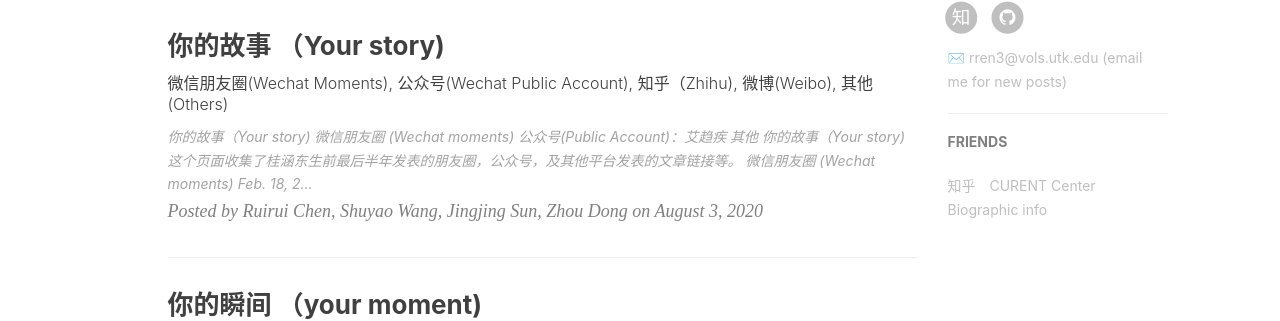
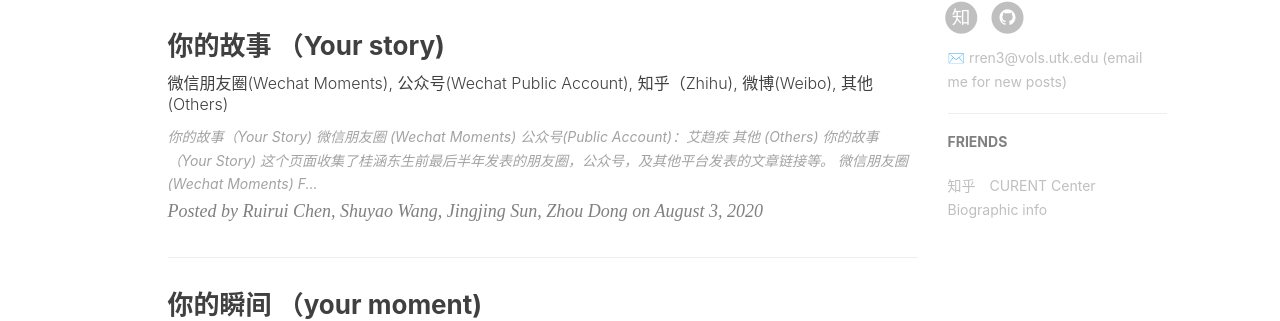
Before and after one commit to HandongGui/HandongGui.github.io, a Jekyll site: the page built from index.html, in a window 1280 px wide. Shown: the part 831-1152 px from the top of the page. Built offline with Jekyll 4.4.1, drawn with Linux system fonts in a browser that asks for light colours; nearby versions of some CDN libraries; the list of posts is cut into pages by our own code; comment, search, counter and statistics services are not loaded.

Commit message:
Update 2020-08-03-Story.md

```diff
--- a/_posts/2020-08-03-Story.md
+++ b/_posts/2020-08-03-Story.md
@@ -15,10 +15,10 @@
 * Catalog
 {:toc #markdown-toc}
 
-# 你的故事（Your story)
+# 你的故事（Your Story)
 这个页面收集了桂涵东生前最后半年发表的朋友圈，公众号，及其他平台发表的文章链接等。
 
-### 微信朋友圈 (Wechat moments)
+### 微信朋友圈 (Wechat Moments)
 ![image](../../../../img/Wechat_picture/cover.jpg)
 
 Feb. 18, 2020
@@ -145,7 +145,7 @@
 “再后来，项目有了进展，我也从中找到了合适的研究方向，逐渐开始有了论文发表，最后顺利毕业了。回头看，捱过那段难熬的时光，对自己的心理，是一次重要的重塑，这一点，我相信大多数博士同行都会有所体会。”
 “最后，博士意味着什么？博士意味着，一个人攀登一座笼罩在迷雾中的山峰。山有多高，没人知道。他带着与付出不成比例的补给独自出发，一路上，战胜了孤独和未知带来的恐惧，摸索出攀登向上的诀窍，锻炼出支撑前进的力量，也看到别人所看不到的风景，最终登上山巅的故事。这样的人，愿称之为勇者。”
 
-### 其他
+### 其他 (Others)
 知乎（Handong Gui）：http://www.zhihu.com/people/gui-han-dong
 微博（挂叔正在田纳西）：https://weibo.com/u/1772422111?from=myfollow_all&is_all=1
 在【北美票帝】上发表的记录回国的文章：https://posts.careerengine.us/p/5f1f712e1ec2d57cfa8c3a45
```
